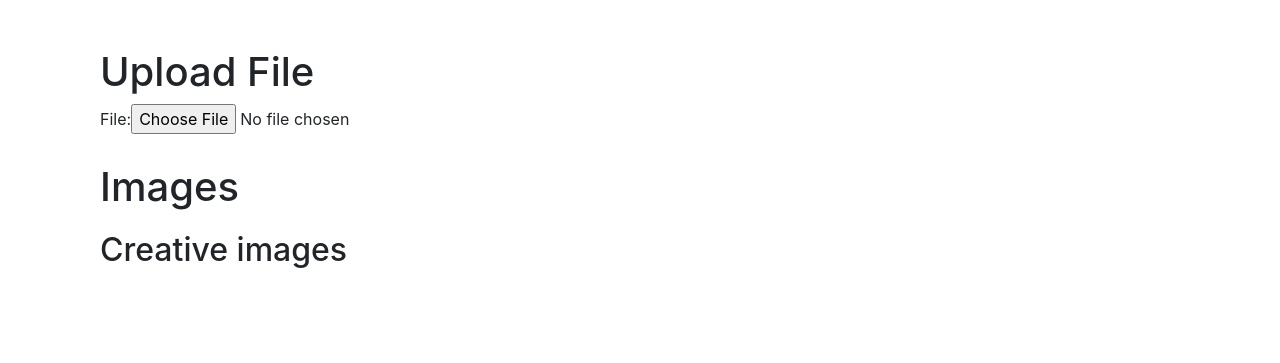
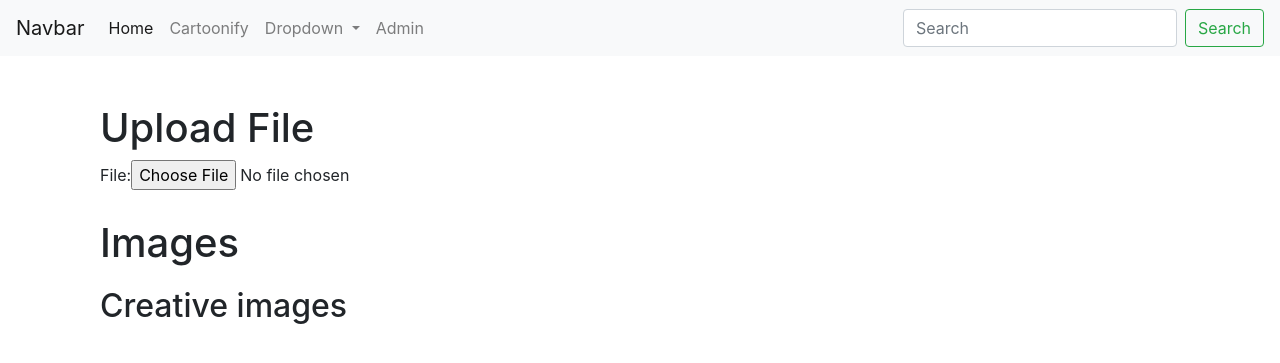
Before and after one commit to shrkntswn/Photo-editor, a Django app: page /home/ in a window 1280 px wide. Shown: the top 363 px of the page. Run offline with Django 3.2, Linux system fonts and the light colour scheme; data that the repository does not hold is empty; some libraries are stand-ins or nearby versions.

Commit message:
new feature "cartoonify" added

```diff
--- a/home/admin.py
+++ b/home/admin.py
@@ -1,5 +1,6 @@
 from django.contrib import admin
-from .models import Photo, PhotoBlend
+from .models import Photo, PhotoBlend, Cartoonify
 
 admin.site.register(Photo)
 admin.site.register(PhotoBlend)
+admin.site.register(Cartoonify)
--- a/home/models.py
+++ b/home/models.py
@@ -1,14 +1,19 @@
 from django.db import models
+from django.urls import reverse
+
 
 class Photo(models.Model):
 	file = models.ImageField()
 	uploaded_at = models.DateTimeField(auto_now_add=True)
 
 
-	class meta:
-		verbose_name ='Photo'
-		verbose_name_plural = 'photos'
+	def get_absolute_url(self):
+		return reverse('home:photo_cartoonify', args=[self.id,])
 
 
 class PhotoBlend(models.Model):
 	file = models.ImageField(upload_to='media/output')
+
+
+class Cartoonify(models.Model):
+	file = models.ImageField(upload_to='media')
--- a/home/templates/home/base.html
+++ b/home/templates/home/base.html
@@ -23,6 +23,7 @@
     <title>Hello, world!</title>
   </head>
   <body>
+    {% include 'home/navbar.html' %}
     {% block style %}
     {% endblock %}
     <div class=container>
--- /dev/null
+++ b/home/templates/home/navbar.html
@@ -0,0 +1,38 @@
+
+<body>
+<nav class="navbar navbar-expand-lg navbar-light bg-light">
+  <a class="navbar-brand" href="#">Navbar</a>
+  <button class="navbar-toggler" type="button" data-toggle="collapse" data-target="#navbarSupportedContent" aria-controls="navbarSupportedContent" aria-expanded="false" aria-label="Toggle navigation">
+    <span class="navbar-toggler-icon"></span>
+  </button>
+
+  <div class="collapse navbar-collapse" id="navbarSupportedContent">
+    <ul class="navbar-nav mr-auto">
+      <li class="nav-item active">
+        <a class="nav-link" href="{% url 'home:photo_list' %}">Home <span class="sr-only">(current)</span></a>
+      </li>
+      <li class="nav-item">
+        <a class="nav-link" href="{% url 'home:photoView' %}">Cartoonify</a>
+      </li>
+      <li class="nav-item dropdown">
+        <a class="nav-link dropdown-toggle" href="#" id="navbarDropdown" role="button" data-toggle="dropdown" aria-haspopup="true" aria-expanded="false">
+          Dropdown
+        </a>
+        <div class="dropdown-menu" aria-labelledby="navbarDropdown">
+          <a class="dropdown-item" href="#">Action</a>
+          <a class="dropdown-item" href="#">Another action</a>
+          <div class="dropdown-divider"></div>
+          <a class="dropdown-item" href="#">Something else here</a>
+        </div>
+      </li>
+      <li class="nav-item">
+        <a class="nav-link" href="/admin/" tabindex="-1" aria-disabled="false">Admin</a>
+      </li>
+    </ul>
+    <form class="form-inline my-2 my-lg-0">
+      <input class="form-control mr-sm-2" type="search" placeholder="Search" aria-label="Search">
+      <button class="btn btn-outline-success my-2 my-sm-0" type="submit">Search</button>
+    </form>
+  </div>
+</nav>
+</body>
--- a/home/templates/home/photo_list.html
+++ b/home/templates/home/photo_list.html
@@ -177,13 +177,30 @@
   {% endif %}
 </div>
     <h2>Creative images</h2>
-      <div class="row d-flex justify-content-center">
-        {% for output in outputs %}
-        <div class="col-sm-6 col-md-4 col-lg-3 mb-2">
-          <img src="{{ output.file.url }}" class="border border-dark img-thumbnail" style="width:100%;">
+      <div class="row">
+    {% for output in outputs %}
+    <div class="col-6 col-sm-4 col-md-2 mb-2">
+      <button type="button"  class="btn btn-light btn-sm select"  data-toggle="modal" data-target="#modal{{output.id}}">
+        <img src="{{output.file.url}}" class="img-thumbnail border border-dark p-1" style="width:100%">
+      </button>
+      <div class="modal fade" id="modal{{output.id}}">
+          <div class="modal-dialog">
+            <div class="modal-content">
+              <div class="modal-header">
+                <h5 class="modal-title">Image</h5>
+                <button type="button" class="close" data-dismiss="modal" aria-label="Close">
+                  <span aria-hidden="true">&times;</span>
+                </button>
+              </div>
+              <div class="modal-body">
+                <img src="{{output.file.url}}" class="img-thumbnail border border-dark mx-1" style="width:100%;">
+              </div>
+          </div>
         </div>
-        {% endfor %}
       </div>
+    </div>
+    {% endfor %}
+  </div>
 
 
    <!-- <div name="slider" class="slider">
--- a/home/urls.py
+++ b/home/urls.py
@@ -1,8 +1,10 @@
 from django.urls import path
-from .views import photo_list,photo_blend
+from .views import photo_list, photo_blend, photoView, photo_cartoonify
 
 app_name="home"
 urlpatterns = [
     path('home/', photo_list, name="photo_list"),
     path('blend/', photo_blend, name="photo_blend"),
+    path('photos/', photoView, name="photoView"),
+    path('cartoonify/<int:id>', photo_cartoonify, name="photo_cartoonify")
 ]
--- a/home/views.py
+++ b/home/views.py
@@ -1,10 +1,15 @@
-from django.shortcuts import render, redirect
+from django.shortcuts import render, redirect, get_object_or_404
 import cv2
+from .forms import PhotoForm
+from .models import Photo, PhotoBlend, Cartoonify
+from django.conf import settings
+import uuid
+import os
 
-from .forms import PhotoForm
-from .models import Photo, PhotoBlend
-from django.conf import settings
-import os
+def get_file_name(instance, filename):
+	ext = filename.split('.')[-1]
+	filename = "%s.%s" % (uuid.uuid4(), ext)
+	return filename
 
 def photo_list(request):
 	photos = Photo.objects.all().order_by('-uploaded_at')
@@ -30,8 +35,30 @@ def photo_blend(request):
 	value1 = int(request.GET['slider1'])/100
 	value2 = int(request.GET['slider2'])/100
 	img = cv2.addWeighted(img1, value1, img2, value2, 0)
-	fileName = settings.MEDIA_ROOT+ '/output/' + 'savedimage'+ str(photos[0].id) + str(photos[1].id) +'.jpg'
+	fileName = settings.MEDIA_ROOT+ '/output/' + 'savedimage'+ str(uuid.uuid4()) +'.jpg'
 	file = cv2.imwrite(fileName, img)
 	output = PhotoBlend.objects.create(file=fileName)
 	output.save()
 	return redirect('home:photo_list')
+
+def photoView(request):
+	photos = Photo.objects.all().order_by('-uploaded_at')
+	outputs = Cartoonify.objects.all().order_by('-id')
+	return render(request, 'home/allPhotos.html', {'photos':photos, 'outputs':outputs})
+
+def photo_cartoonify(request, id):
+	photo = get_object_or_404(Photo, id=id)
+	image = os.path.join(settings.BASE_DIR + '/' + photo.file.url)
+	img =cv2.imread(image, 1)
+	if request.method == 'GET':
+		sigma_s = int(request.GET['slider1'])
+		sigma_r = int(request.GET['slider2'])/100
+		print("value is")
+		print(sigma_s)
+	cartoon_image = cv2.stylization(img, sigma_s=sigma_s, sigma_r=sigma_r)
+	#cartoon_image  = cv2.pencilSketch(img, sigma_s=60, sigma_r=0.5, shade_factor=0.02)
+	fileName = settings.MEDIA_ROOT+ '/output/' + 'cartoonImage' + str(uuid.uuid4()) +'.jpg'
+	file = cv2.imwrite(fileName, cartoon_image)
+	output = Cartoonify.objects.create(file=fileName)
+	output.save()
+	return redirect('home:photoView')
```
Also changed, not shown: 1 other file.
